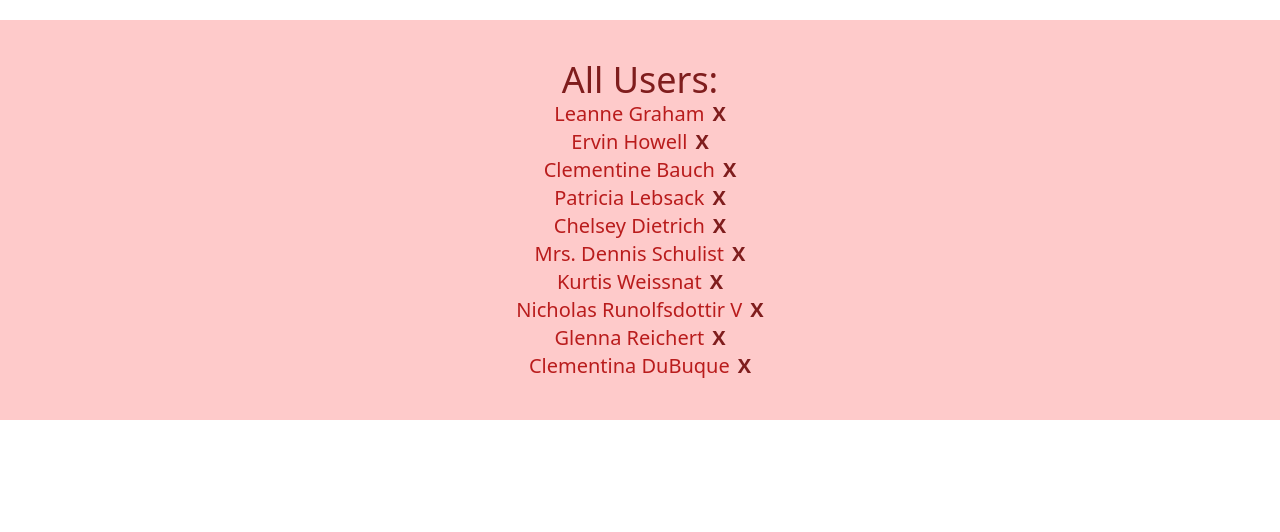
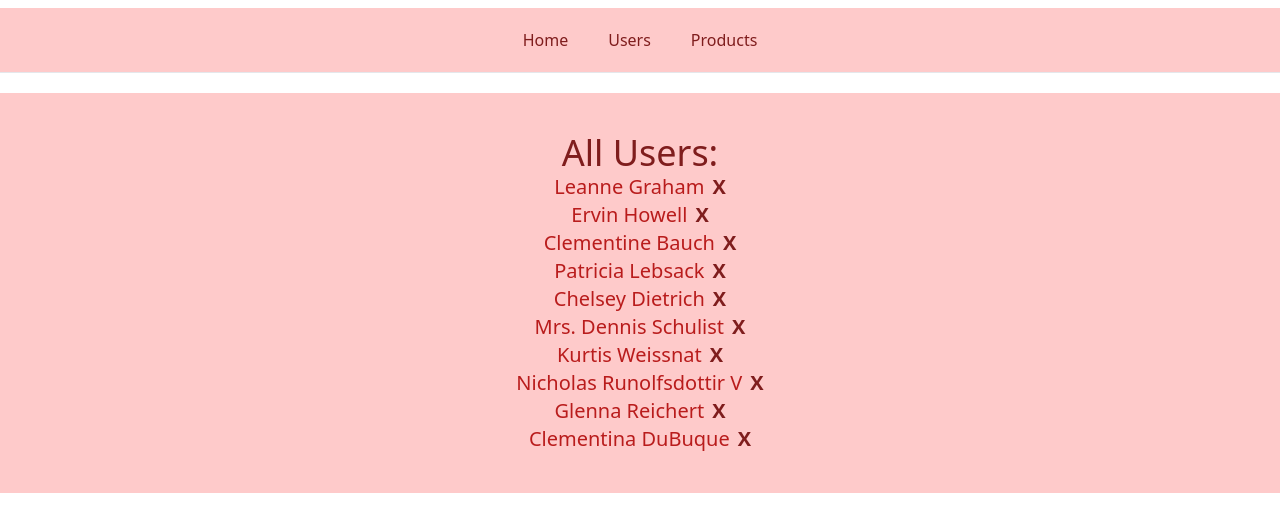
Before and after one commit to SGsubuuu-2322/Real_World_Redux_Project, a React (Vite) app: page /users in a window 1280 px wide. Shown: the top 532 px of the page. Built offline with nearby package versions, Linux system fonts and the light colour scheme.

Commit message:
Setup the routing and segregated the codebase into small components...

```diff
--- a/package.json
+++ b/package.json
@@ -13,7 +13,8 @@
     "@reduxjs/toolkit": "^2.2.1",
     "react": "^18.2.0",
     "react-dom": "^18.2.0",
-    "react-redux": "^9.1.0"
+    "react-redux": "^9.1.0",
+    "react-router-dom": "^6.22.3"
   },
   "devDependencies": {
     "@types/react": "^18.2.64",
--- a/src/App.jsx
+++ b/src/App.jsx
@@ -1,37 +1,40 @@
 // import React from 'react'
 
-import { useDispatch, useSelector } from "react-redux";
-import { userDelete } from "./Store/reducers/UserReducer";
-
-// import { useState } from "react";
+import { Link, Route, Routes } from "react-router-dom";
+import Home from "./Components/Home";
+import Users from "./Components/Users";
+import Products from "./Components/Products";
 
 const App = () => {
-  // const [users] = useState();
-  const dispatch = useDispatch();
-  const { users } = useSelector((state) => state.userReducer);
+  return (
+    <div>
+      <nav className="py-5 container bg-red-200 m-auto p-6 mt-2 flex justify-center gap-10">
+        <Link
+          className="text-red-900 hover:underline hover:underline-offset-2"
+          to="/"
+        >
+          Home
+        </Link>
+        <Link
+          className="text-red-900 hover:underline hover:underline-offset-2"
+          to="/users"
+        >
+          Users
+        </Link>
+        <Link
+          className="text-red-900 hover:underline hover:underline-offset-2"
+          to="/products"
+        >
+          Products
+        </Link>
+      </nav>
+      <hr />
 
-  const handleDelete = (index) => {
-    dispatch(userDelete(index));
-  };
-  return (
-    <div className="container m-auto bg-red-200 p-10 mt-5">
-      <h1 className="text-4xl text-center text-red-900">All Users:</h1>
-
-      <ul>
-        {users.map((user, index) => {
-          return (
-            <li key={index} className="text-xl text-red-700 text-center">
-              {user.name}
-              <span
-                onClick={() => handleDelete(index)}
-                className="text-red-900 font-semibold ml-2 cursor-pointer font-black"
-              >
-                X
-              </span>
-            </li>
-          );
-        })}
-      </ul>
+      <Routes>
+        <Route path="/" element={<Home />} />
+        <Route path="/users" element={<Users />} />
+        <Route path="/products" element={<Products />} />
+      </Routes>
     </div>
   );
 };
--- /dev/null
+++ b/src/Components/Home.jsx
@@ -0,0 +1,7 @@
+// import React from 'react'
+
+const Home = () => {
+  return <div>Home</div>;
+};
+
+export default Home;
--- /dev/null
+++ b/src/Components/Products.jsx
@@ -0,0 +1,7 @@
+// import React from 'react'
+
+const Products = () => {
+  return <div>Products</div>;
+};
+
+export default Products;
--- /dev/null
+++ b/src/Components/Users.jsx
@@ -0,0 +1,39 @@
+// import React from 'react'
+
+import { useDispatch, useSelector } from "react-redux";
+import { userDelete } from "../Store/reducers/UserReducer";
+
+// import { useState } from "react";
+
+const Users = () => {
+  // const [users] = useState();
+  const dispatch = useDispatch();
+  const { users } = useSelector((state) => state.userReducer);
+
+  const handleDelete = (index) => {
+    dispatch(userDelete(index));
+  };
+  return (
+    <div className="container m-auto bg-red-200 p-10 mt-5">
+      <h1 className="text-4xl text-center text-red-900">All Users:</h1>
+
+      <ul>
+        {users.map((user, index) => {
+          return (
+            <li key={index} className="text-xl text-red-700 text-center">
+              {user.name}
+              <span
+                onClick={() => handleDelete(index)}
+                className="text-red-900 font-semibold ml-2 cursor-pointer font-black"
+              >
+                X
+              </span>
+            </li>
+          );
+        })}
+      </ul>
+    </div>
+  );
+};
+
+export default Users;
--- a/src/main.jsx
+++ b/src/main.jsx
@@ -4,11 +4,14 @@ import App from "./App.jsx";
 import "./index.css";
 import { Provider } from "react-redux";
 import { store } from "./Store/Store.jsx";
+import { BrowserRouter } from "react-router-dom";
 
 ReactDOM.createRoot(document.getElementById("root")).render(
   // <React.StrictMode>
   <Provider store={store}>
-    <App />
+    <BrowserRouter>
+      <App />
+    </BrowserRouter>
   </Provider>
   // </React.StrictMode>,
 );
```
Also changed, not shown: 1 other file (tests, documents, lock files or other folders).
